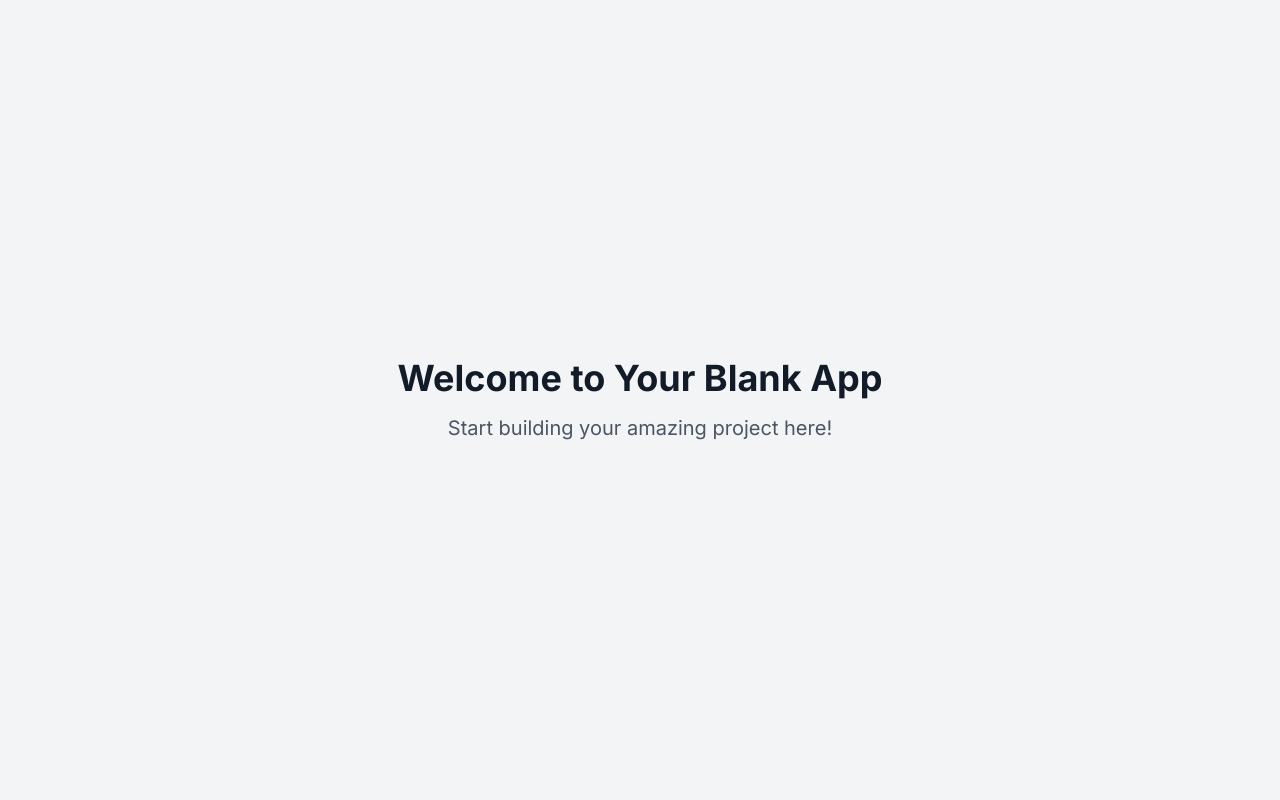
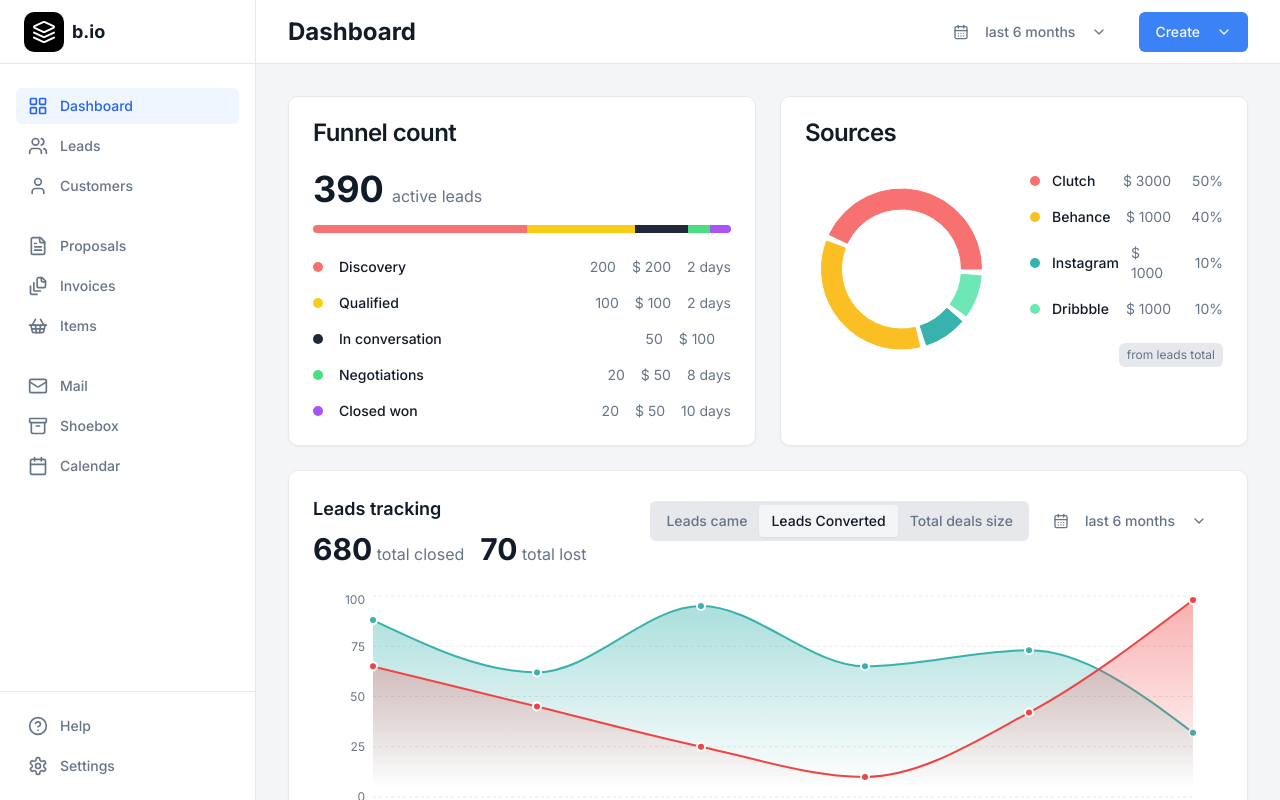
Before and after one commit to SadiqNaizam/mlo-a774-b1d3, a React (Vite) app: page / in a window 1280 px wide. Built offline with nearby package versions, Linux system fonts and the light colour scheme.

Commit message:
Files generated: Index.tsx

```diff
--- a/src/pages/Index.tsx
+++ b/src/pages/Index.tsx
@@ -1,14 +1,43 @@
-// Update this page (the content is just a fallback if you fail to update the page)
+import React from 'react';
+import MainAppLayout from '../components/layout/MainAppLayout';
+import FunnelCount from '../components/Dashboard/FunnelCount';
+import SourceBreakdown from '../components/Dashboard/SourceBreakdown';
+import LeadTrackingChart from '../components/Dashboard/LeadTrackingChart';
+import ReasonCards from '../components/Dashboard/ReasonCards';
 
-const Index = () => {
+/**
+ * DashboardPage component.
+ * This is the main page for the dashboard overview.
+ * It assembles various data visualization components within the main application layout.
+ * The layout structure is defined by the MainAppLayout component, and the content
+ * area is populated with organism-level components like charts and stat cards.
+ */
+const IndexPage: React.FC = () => {
   return (
-    <div className="min-h-screen flex items-center justify-center bg-gray-100">
-      <div className="text-center">
-        <h1 className="text-4xl font-bold mb-4">Welcome to Your Blank App</h1>
-        <p className="text-xl text-gray-600">Start building your amazing project here!</p>
+    <MainAppLayout>
+      {/*
+        The main content area uses a flex container to stack the dashboard sections vertically.
+        A gap is used for consistent spacing between sections.
+      */}
+      <div className="flex flex-col gap-6">
+        {/*
+          First row of the dashboard: FunnelCount and SourceBreakdown.
+          This uses a responsive grid. On smaller screens (mobile/tablet), they stack vertically.
+          On extra-large screens (xl and up), they appear side-by-side in two columns.
+        */}
+        <div className="grid grid-cols-1 xl:grid-cols-2 gap-6">
+          <FunnelCount />
+          <SourceBreakdown />
+        </div>
+
+        {/* Second row: LeadTrackingChart. This component spans the full width. */}
+        <LeadTrackingChart />
+
+        {/* Third row: ReasonCards. This component also spans the full width. */}
+        <ReasonCards />
       </div>
-    </div>
+    </MainAppLayout>
   );
 };
 
-export default Index;
+export default IndexPage;
```
